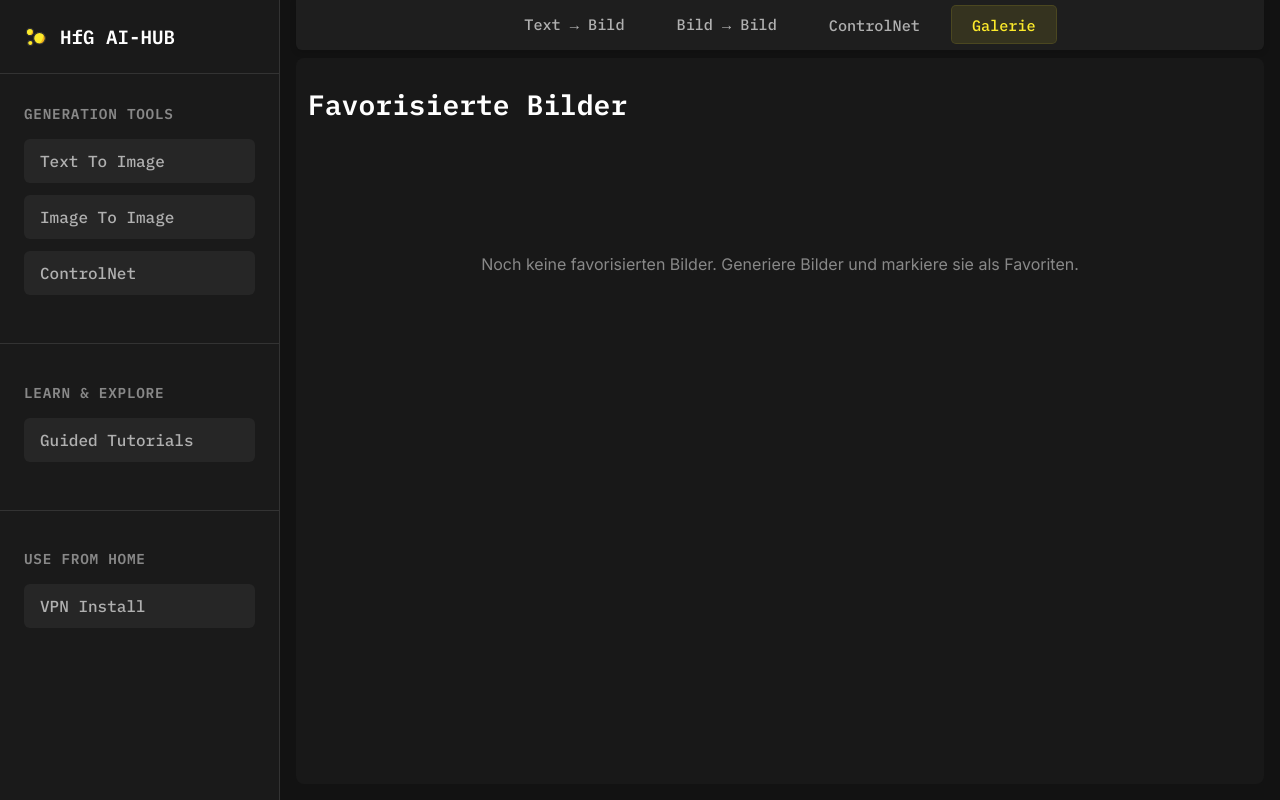
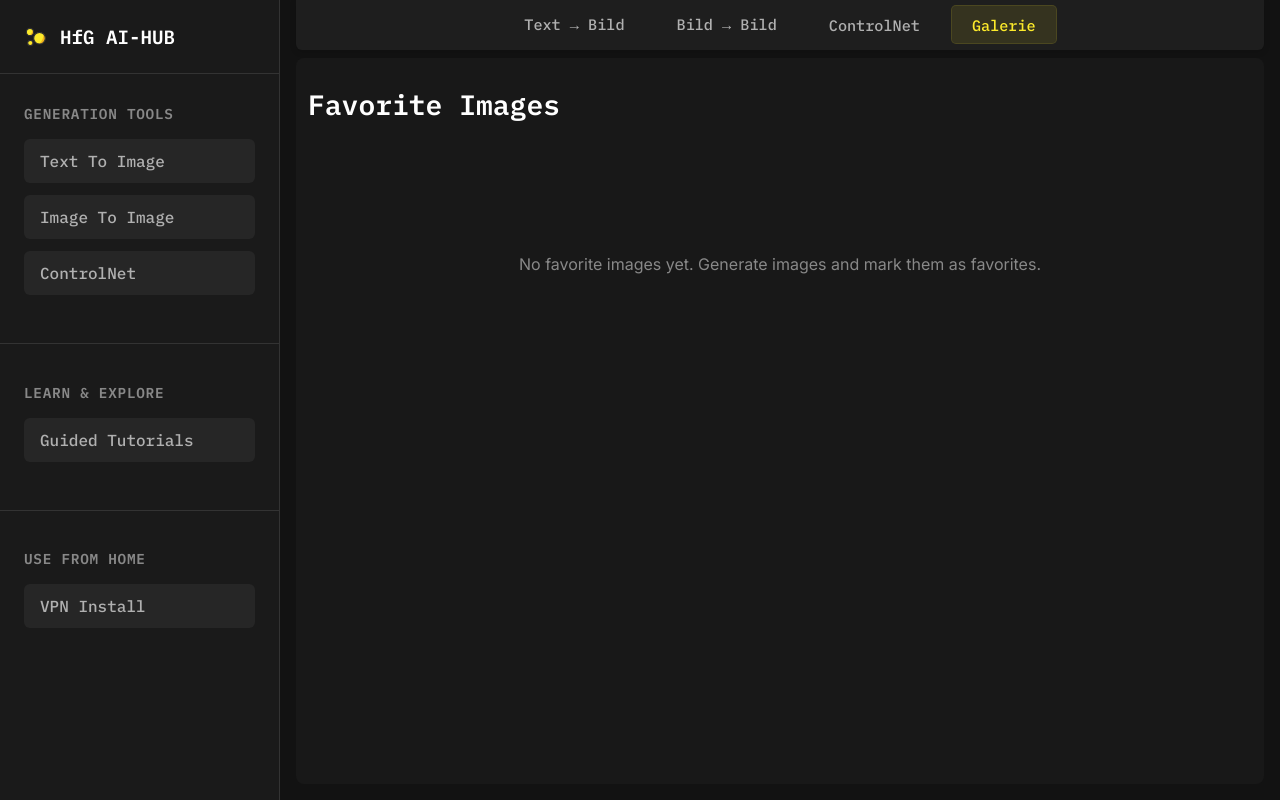
Before and after one commit to hfg-gmuend/stablehub.aid-lab.hfg-gmuend.de, a SvelteKit app: page /gallery in a window 1280 px wide. Built offline with nearby package versions, Linux system fonts and the light colour scheme.

Commit message:
feat: Update UI text to English for consistency across the gallery component

```diff
--- a/src/routes/gallery/+page.svelte
+++ b/src/routes/gallery/+page.svelte
@@ -11,9 +11,9 @@
     try {
       await navigator.clipboard.writeText(prompt);
       // Kurze Rückmeldung anzeigen
-      alert("Prompt in die Zwischenablage kopiert!");
+      alert("Prompt copied to clipboard!");
     } catch (err) {
-      console.error('Fehler beim Kopieren: ', err);
+      console.error('Error copying: ', err);
     }
   }
 
@@ -24,17 +24,17 @@
 
   // Funktion zum Behandeln von Bildlade-Fehlern
   function handleImageError(event) {
-    console.error("Fehler beim Laden des Bildes:", event);
+    console.error("Error loading image:", event);
     event.target.onerror = null;
     event.target.src = '/fallback-image.png'; // Hier Pfad zu einem Platzhalterbild
   }
 
   // Logging zur Fehlersuche
-  $: console.log("Favoriten in der Gallery:", $favorites.length);
+  $: console.log("Favorites in Gallery:", $favorites.length);
 </script>
 
 <svelte:head>
-  <title>Bildergalerie | HfG Ai-Hub</title>
+  <title>Image Gallery | HfG AI-Hub</title>
 </svelte:head>
 
 <div class="app-container">
@@ -43,11 +43,11 @@
     <NavigationBar active="gallery" />
 
     <div class="gallery-container">
-      <h1>Favorisierte Bilder</h1>
+      <h1>Favorite Images</h1>
 
       {#if $favorites.length === 0}
         <div class="empty-gallery">
-          <p>Noch keine favorisierten Bilder. Generiere Bilder und markiere sie als Favoriten.</p>
+          <p>No favorite images yet. Generate images and mark them as favorites.</p>
         </div>
       {:else}
         <div class="image-grid">
@@ -57,7 +57,7 @@
                  on:mouseleave={() => displayPrompt = null}>
               <img
                 src={favorite.imageData || favorite.imageUrl}
-                alt="Favorisiertes Bild"
+                alt="Favorite image"
                 class="gallery-image"
                 on:error={handleImageError}
               />
@@ -67,10 +67,10 @@
                   <p class="prompt-text">{favorite.prompt}</p>
                   <div class="action-buttons">
                     <button class="copy-button" on:click={() => copyPromptToClipboard(favorite.prompt)}>
-                      <span class="copy-icon">📋</span> Kopieren
+                      <span class="copy-icon">📋</span> Copy
                     </button>
                     <button class="remove-button" on:click={() => removeFavorite(favorite.imageData || favorite.imageUrl)}>
-                      <span class="remove-icon">🗑️</span> Entfernen
+                      <span class="remove-icon">🗑️</span> Remove
                     </button>
                   </div>
                 </div>
```
